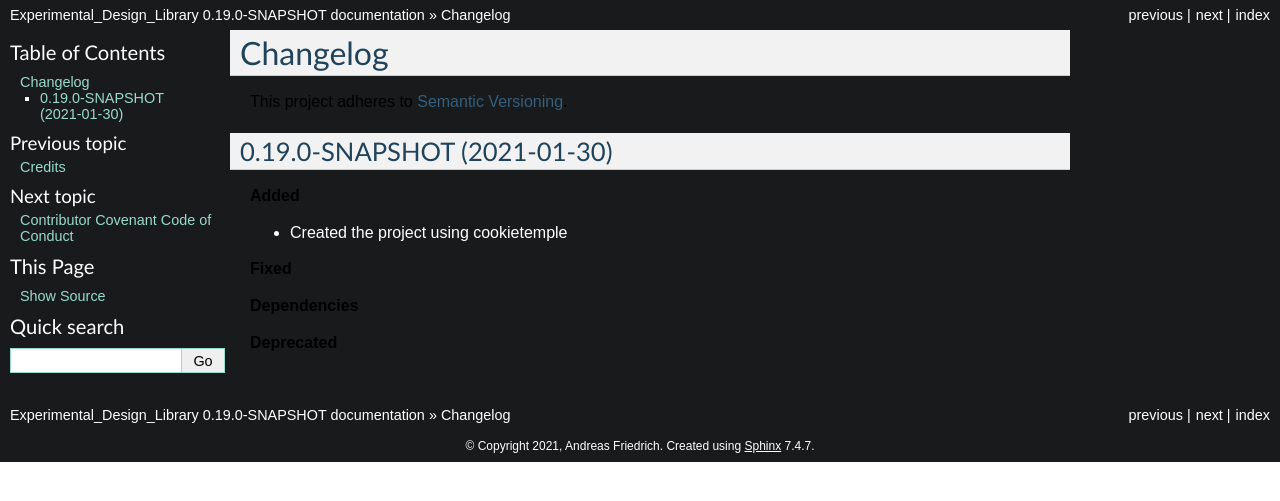
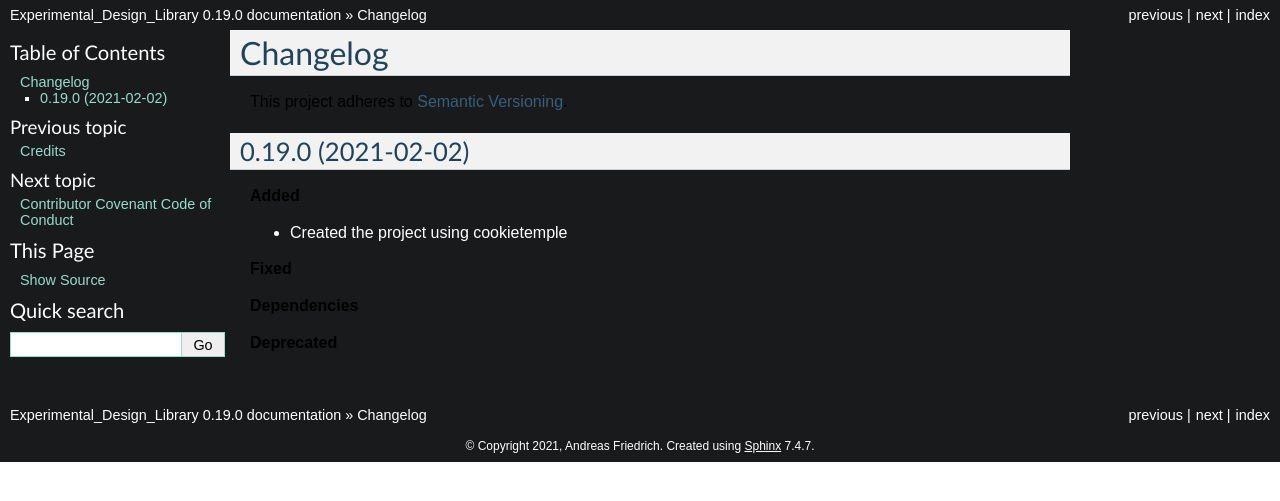
Before and after one commit to qbicsoftware/experimental-design-lib, a Sphinx documentation site: the page built from docs/changelog.rst, in a window 1280 px wide. Shown: the top 501 px of the page. Built offline with Sphinx 7.4.7, drawn with Linux system fonts in a browser that asks for light colours.

Commit message:
Bump version from 0.19.0-SNAPSHOT to 0.19.0

```diff
--- a/CHANGELOG.rst
+++ b/CHANGELOG.rst
@@ -5,8 +5,8 @@ Changelog
 This project adheres to `Semantic Versioning <https://semver.org/>`_.
 
 
-0.19.0-SNAPSHOT (2021-01-30)
-----------------------------------------------
+0.19.0 (2021-02-02)
+-------------------
 
 **Added**
 
--- a/docs/conf.py
+++ b/docs/conf.py
@@ -55,9 +55,9 @@ author = "Andreas Friedrich"
 # the built documents.
 #
 # The short X.Y version.
-version = '0.19.0-SNAPSHOT'
+version = '0.19.0'
 # The full version, including alpha/beta/rc tags.
-release = '0.19.0-SNAPSHOT'
+release = '0.19.0'
 
 # The language for content autogenerated by Sphinx. Refer to documentation
 # for a list of supported languages.
--- a/qube.cfg
+++ b/qube.cfg
@@ -1,5 +1,5 @@
 [bumpversion]
-current_version = 0.19.0-SNAPSHOT
+current_version = 0.19.0
 
 [bumpversion_files_whitelisted]
 dot_qube = .qube.yml
@@ -8,7 +8,6 @@ conf_py = docs/conf.py
 [bumpversion_files_blacklisted]
 pom = pom.xml
 
-
 [sync_level]
 ct_sync_level = minor
 
```
Also changed, not shown: .qube.yml.
